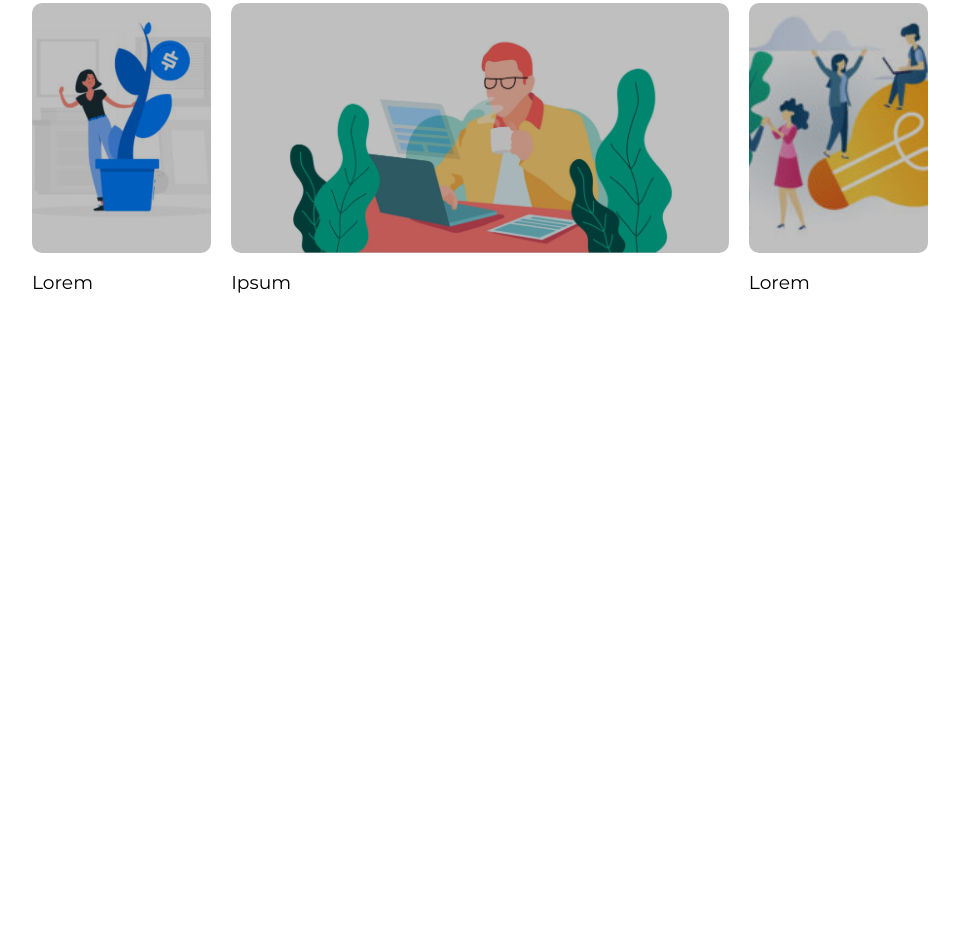
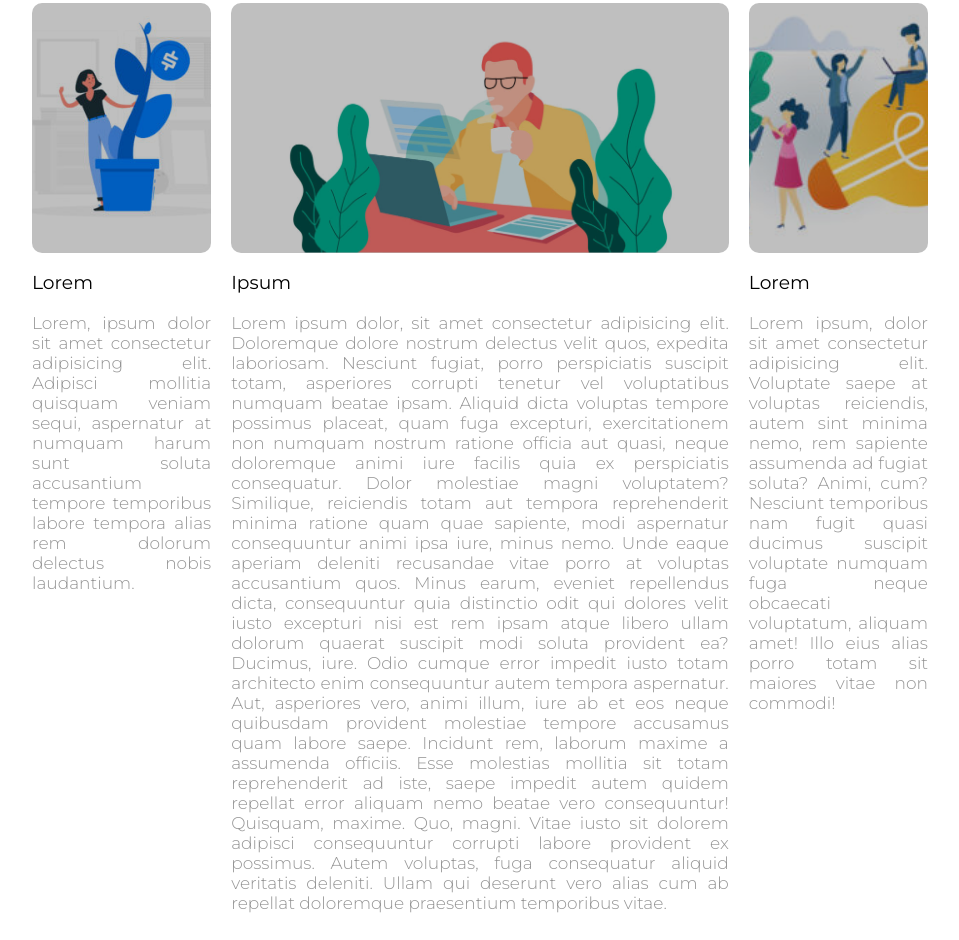
Before and after one commit to chazn3x/htmlcss-wp, a plain HTML site: page index.html in a window 1280 px wide. Shown: the part 920-1860 px from the top of the page, without its empty margins (160-1119 px from the left). Before the commit the page ends 1313 px from the top, so only its background shows below. Drawn offline with Linux system fonts and the light colour scheme.

Commit message:
fine main

```diff
--- a/css/style.css
+++ b/css/style.css
@@ -28,6 +28,11 @@
 a, p, h4 {
     font-size: 17px;
     color: rgb(149, 149, 149);
+}
+p {
+    font-weight: 300;
+    line-height: 20px;
+    text-align: justify;
 }
 
 /* ++++++ header ++++++ */
@@ -69,9 +74,6 @@ header nav li a {
     color: white;
 }
 .jumbotron p {
-    font-weight: 300;
-    line-height: 20px;
-    text-align: justify;
     color: white;
 }
 
--- a/index.html
+++ b/index.html
@@ -97,6 +97,7 @@
 
                     <!-- paragrafo left -->
                     <h3>Lorem</h3>
+                    <p>Lorem, ipsum dolor sit amet consectetur adipisicing elit. Adipisci mollitia quisquam veniam sequi, aspernatur at numquam harum sunt soluta accusantium tempore temporibus labore tempora alias rem dolorum delectus nobis laudantium.</p>
                     <!-- /paragrafo left -->
 
                 </section>
@@ -113,6 +114,13 @@
 
                     <!-- paragrafo centro -->
                     <h3>Ipsum</h3>
+                    <p>Lorem ipsum dolor, sit amet consectetur adipisicing elit. Doloremque dolore nostrum delectus velit quos, expedita laboriosam. Nesciunt fugiat, porro perspiciatis suscipit totam, asperiores corrupti tenetur vel voluptatibus numquam beatae ipsam.
+                    Aliquid dicta voluptas tempore possimus placeat, quam fuga excepturi, exercitationem non numquam nostrum ratione officia aut quasi, neque doloremque animi iure facilis quia ex perspiciatis consequatur. Dolor molestiae magni voluptatem?
+                    Similique, reiciendis totam aut tempora reprehenderit minima ratione quam quae sapiente, modi aspernatur consequuntur animi ipsa iure, minus nemo. Unde eaque aperiam deleniti recusandae vitae porro at voluptas accusantium quos.
+                    Minus earum, eveniet repellendus dicta, consequuntur quia distinctio odit qui dolores velit iusto excepturi nisi est rem ipsam atque libero ullam dolorum quaerat suscipit modi soluta provident ea? Ducimus, iure.
+                    Odio cumque error impedit iusto totam architecto enim consequuntur autem tempora aspernatur. Aut, asperiores vero, animi illum, iure ab et eos neque quibusdam provident molestiae tempore accusamus quam labore saepe.
+                    Incidunt rem, laborum maxime a assumenda officiis. Esse molestias mollitia sit totam reprehenderit ad iste, saepe impedit autem quidem repellat error aliquam nemo beatae vero consequuntur! Quisquam, maxime. Quo, magni.
+                    Vitae iusto sit dolorem adipisci consequuntur corrupti labore provident ex possimus. Autem voluptas, fuga consequatur aliquid veritatis deleniti. Ullam qui deserunt vero alias cum ab repellat doloremque praesentium temporibus vitae.</p>
                     <!-- /paragrafo centro -->
 
                 </section>
@@ -129,6 +137,7 @@
 
                     <!-- paragrafo right -->
                     <h3>Lorem</h3>
+                    <p>Lorem ipsum, dolor sit amet consectetur adipisicing elit. Voluptate saepe at voluptas reiciendis, autem sint minima nemo, rem sapiente assumenda ad fugiat soluta? Animi, cum? Nesciunt temporibus nam fugit quasi ducimus suscipit voluptate numquam fuga neque obcaecati voluptatum, aliquam amet! Illo eius alias porro totam sit maiores vitae non commodi!</p>
                     <!-- /paragrafo right -->
 
                 </section>
```
